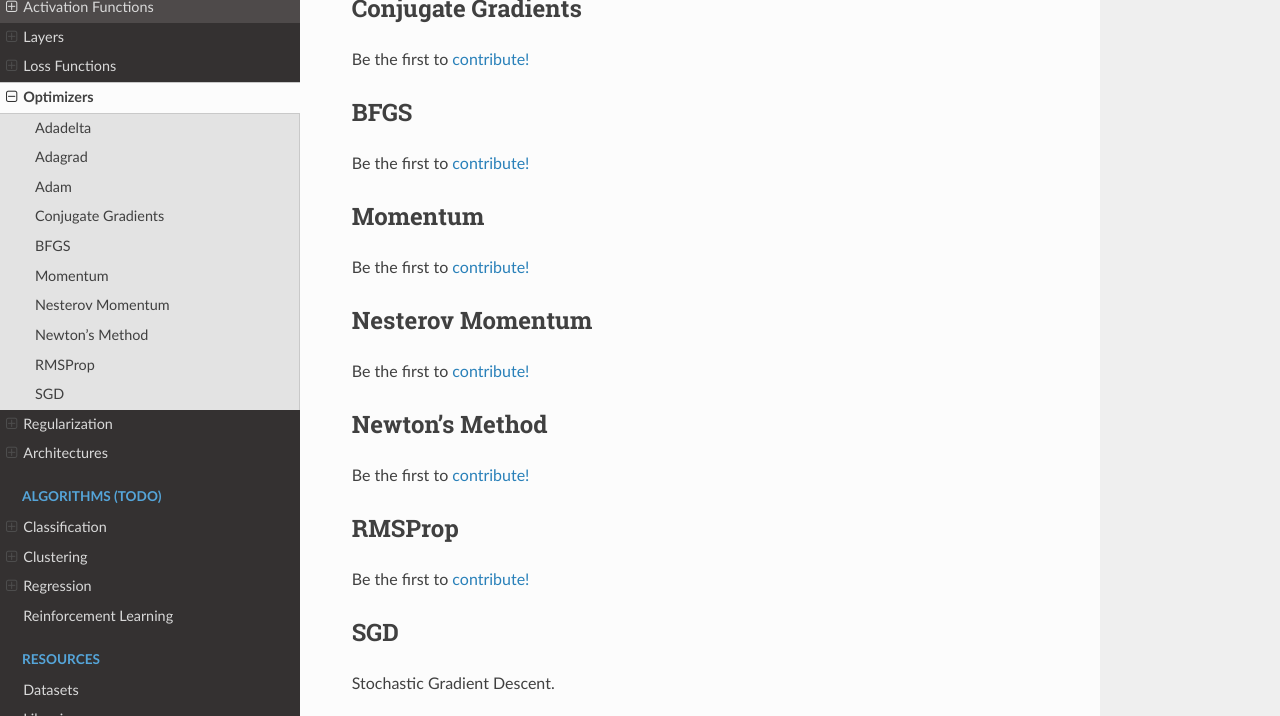
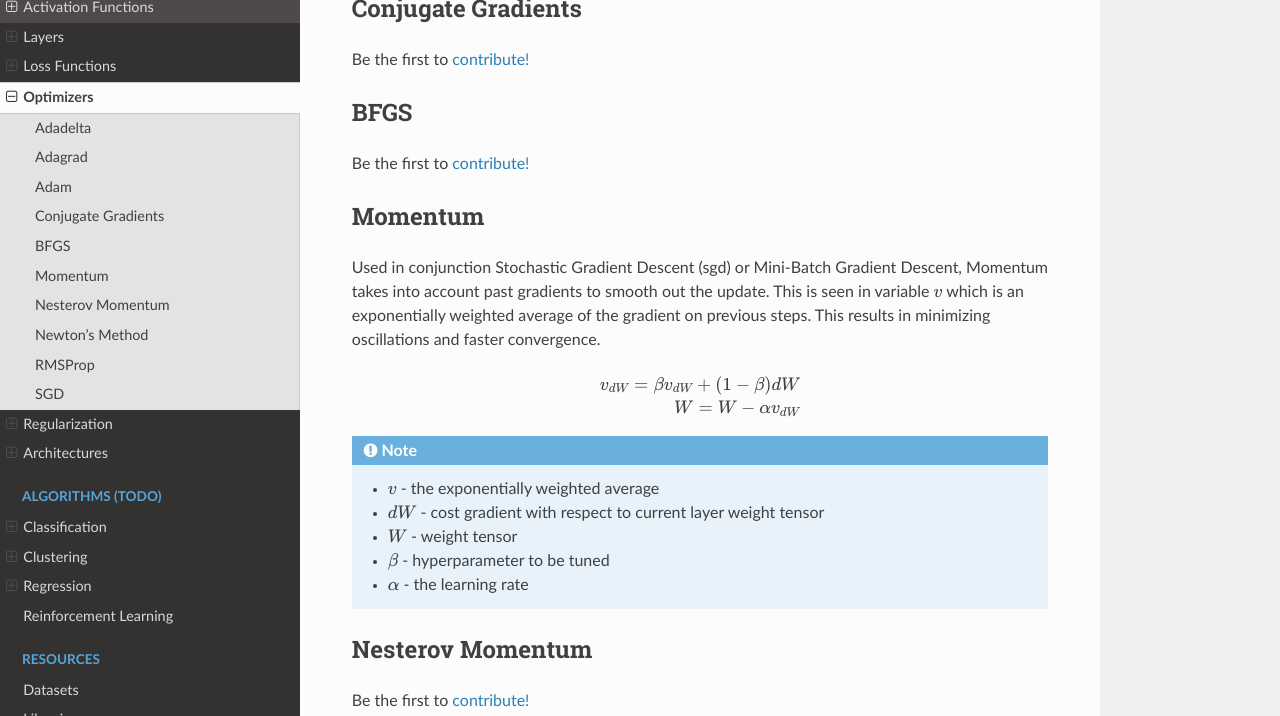
Before and after one commit to bfortuner/ml-glossary, a Sphinx documentation site: the page built from docs/optimizers.rst, in a window 1280 px wide and 900 px high, scrolled down 744 px, cut to the strip 0-716 px from the top of the window. Built offline with Sphinx 7.4.7 and the Read the Docs theme 2.0.0, drawn with Linux system fonts in a browser that asks for light colours.

Commit message:
Added momentum to optimization algorithms (#14)
* Added momentum to optimization algorithms

* Fixed typos in Momentum writeup

```diff
--- a/docs/optimizers.rst
+++ b/docs/optimizers.rst
@@ -41,8 +41,23 @@
 Momentum
 --------
 
-Be the first to `contribute! <https://github.com/bfortuner/ml-cheatsheet>`__
+Used in conjunction Stochastic Gradient Descent (sgd) or Mini-Batch Gradient Descent, Momentum takes into account
+past gradients to smooth out the update. This is seen in variable :math:`v` which is an exponentially weighted average
+of the gradient on previous steps. This results in minimizing oscillations and faster convergence.
 
+.. math::
+
+
+    v_{dW} = \beta v_{dW} + (1 - \beta) dW \\
+    W = W - \alpha v_{dW}
+
+.. note::
+
+  - :math:`v` - the exponentially weighted average
+  - :math:`dW` - cost gradient with respect to current layer weight tensor
+  - :math:`W` - weight tensor
+  - :math:`\beta` - hyperparameter to be tuned
+  - :math:`\alpha` - the learning rate
 
 Nesterov Momentum
 -----------------
```
